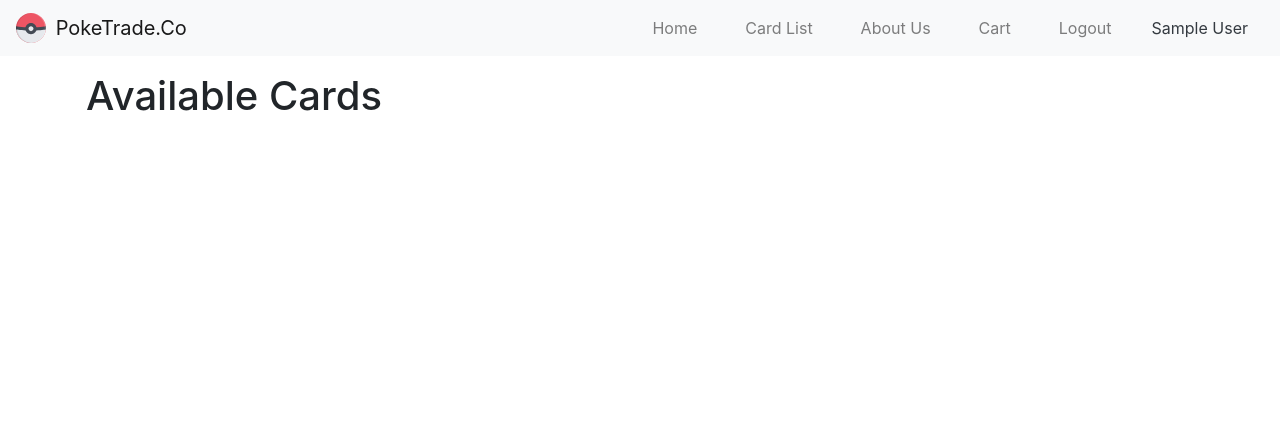
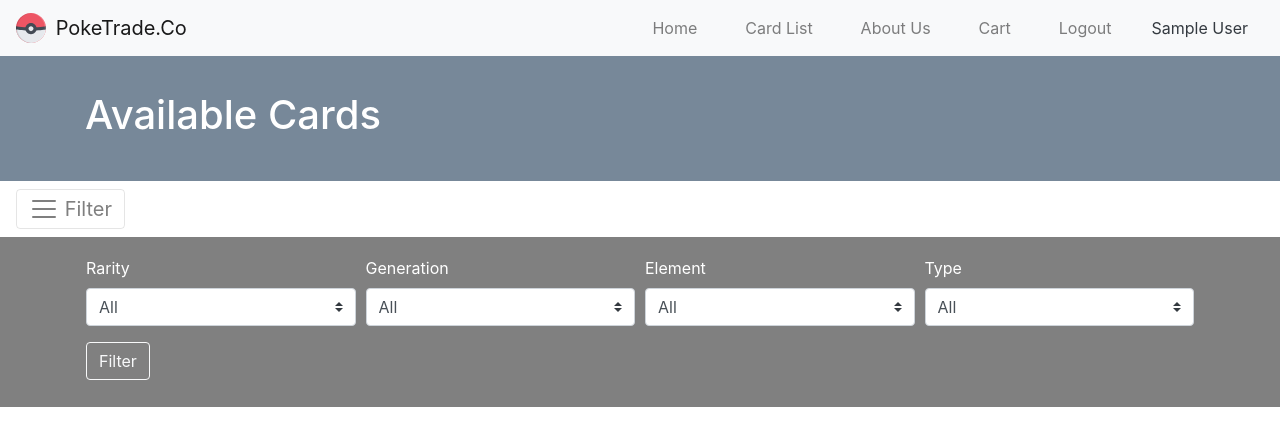
Before and after one commit to JosiahZambony/ICT1004-Final-Group-Project, a PHP site: page /card_list.php in a window 1280 px wide. Shown: the top 446 px of the page. Run offline with PHP 8.4, Linux system fonts and the light colour scheme; the visitor is signed in with stand-in values (Sample User, id 1).

Commit message:
Added Filter Bar

```diff
--- a/card_list.php
+++ b/card_list.php
@@ -35,10 +35,103 @@
         <?php
             include "nav_bar.php";
         ?>
-        <section class="row-md">
-            <div class="container p-3">
+        <section class="row-md available-cards-banner">
+            <div class="container">
                 <h1>Available Cards</h1>
             </div>
         </section>
+
+        <nav class="navbar navbar-light">
+            <button class="navbar-toggler" type="button" data-toggle="collapse" data-target="#filterToggler"
+                aria-controls="filterToggler" aria-expanded="false" aria-label="Toggle navigation">
+                <span class="navbar-toggler-icon"></span>
+                <span class="align-middle"> Filter</span>
+            </button>
+        </nav>
+
+        <div id="filterToggler">
+            <section class="row-md filter-list">
+                <form class="container p-3">
+                    <div class="form-row">
+                        <div class="col-md-3">
+                            <div class="row-md">
+                                <label class="form-label text-white" for="card-rarity">Rarity</label>
+                            </div>
+                            <div class="row-md mb-2">
+                                <select class="custom-select" id="card-rarity" name="card-rarity">
+                                    <option value="*">All</option>
+                                    <option value="common">One</option>
+                                    <option value="uncommon">Two</option>
+                                    <option value="rare">Three</option>
+                                    <option value="others">Three</option>
+                                </select>
+                            </div>
+                        </div>
+                        <div class="col-md-3">
+                            <div class="row-md">
+                                <label class="form-label text-white" for="card-generation">Generation</label>
+                            </div>
+                            <div class="row-md mb-2">
+                                <select class="custom-select" id="card-generation" name="card-generation">
+                                    <option value="*">All</option>
+                                    <option value="1">Generation 1</option>
+                                    <option value="2">Generation 2</option>
+                                    <option value="3">Generation 3</option>
+                                    <option value="4">Generation 4</option>
+                                    <option value="5">Generation 5</option>
+                                    <option value="6">Generation 6</option>
+                                    <option value="7">Generation 7</option>
+                                    <option value="8">Generation 8</option>
+                                    <option value="9">Generation 9</option>
+                                </select>
+                            </div>
+                        </div>
+                        <div class="col-md-3">
+                            <div class="row-md">
+                                <label class="form-label text-white" for="card-element">Element</label>
+                            </div>
+                            <div class="row-md mb-2">
+                                <select class="custom-select" id="card-element" name="card-element">
+                                    <option value="*">All</option>
+                                    <option value="normal">Normal</option>
+                                    <option value="bug">Bug</option>
+                                    <option value="dark">Dark</option>
+                                    <option value="electric">Electric</option>
+                                    <option value="fire">Fire</option>
+                                    <option value="flying">Flying</option>
+                                    <option value="grass">Grass</option>
+                                    <option value="ground">Ground</option>
+                                    <option value="psychic">Psychic</option>
+                                    <option value="steel">Steel</option>
+                                    <option value="water">Water</option>
+                                </select>
+                            </div>
+                        </div>
+                        <div class="col-md-3">
+                            <div class="row-md">
+                                <label class="form-label text-white" for="card-type">Type</label>
+                            </div>
+                            <div class="row-md mb-2">
+                                <select class="custom-select" id="card-type" name="card-type">
+                                    <option value="*">All</option>
+                                    <option value="basic">Basic Pokemon</option>
+                                    <option value="stage1">Stage 1 Pokemon</option>
+                                    <option value="stage2">Stage 2 Pokemon</option>
+                                    <option value="trainer">Trainer</option>
+                                    <option value="energy">Energy</option>
+                                </select>
+                            </div>
+                        </div>
+                    </div>
+                    <div class="form-row">
+                        <div class="col-md-3 pt-2 pb-2">
+                            <button class="btn btn-outline-light" type="submit">Filter</button>
+                        </div>
+                    </div>
+                </form>
+            </section>
+        </div>
+
+
     </body>
 </html>
--- a/css/main.css
+++ b/css/main.css
@@ -153,3 +153,23 @@ div.message-box {
     justify-content: left;
     align-items: center;
 }
+
+/* Card List Page Design */
+.available-cards-banner {
+    background-color: lightslategray;
+    color: white;
+    height: 125px;
+    display: flex;
+    justify-content: left;
+    align-items: center;
+}
+
+.filter-list {
+    background-color: gray;
+    position: relative;
+    max-height: 500px;
+    min-height: 170px;
+    display: flex;
+    justify-content: left;
+    align-items: center;
+}
```
